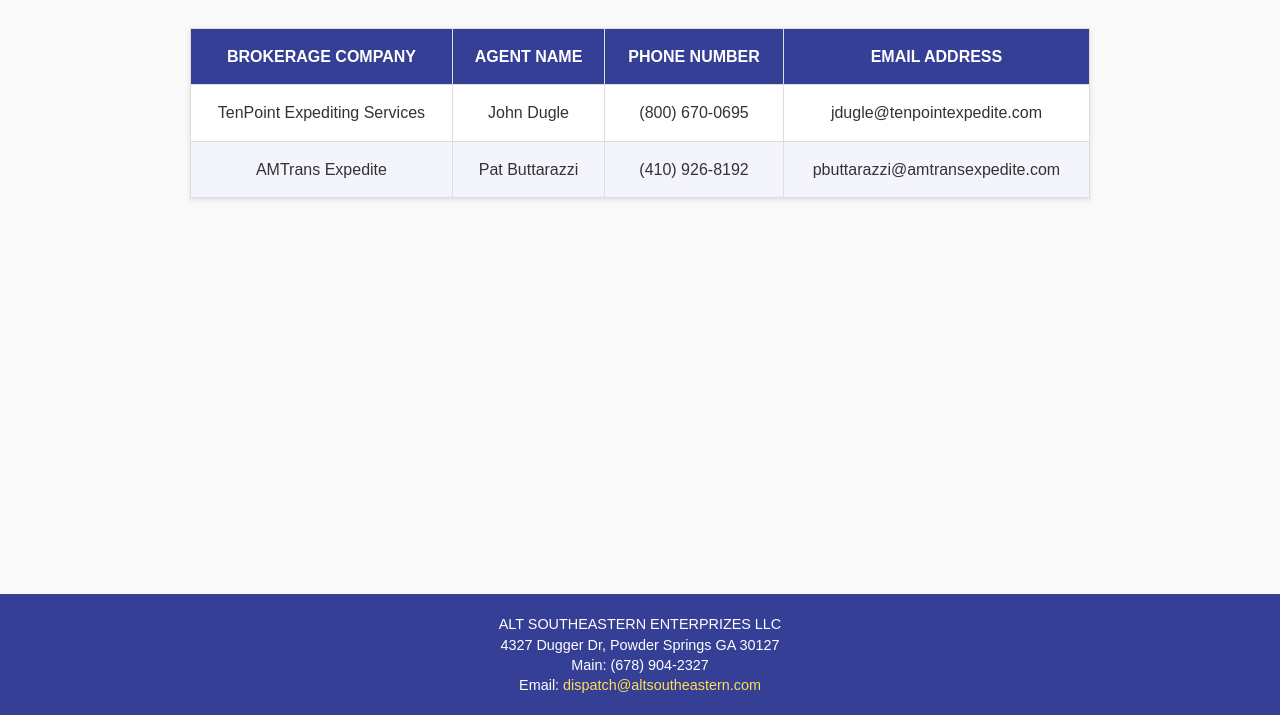
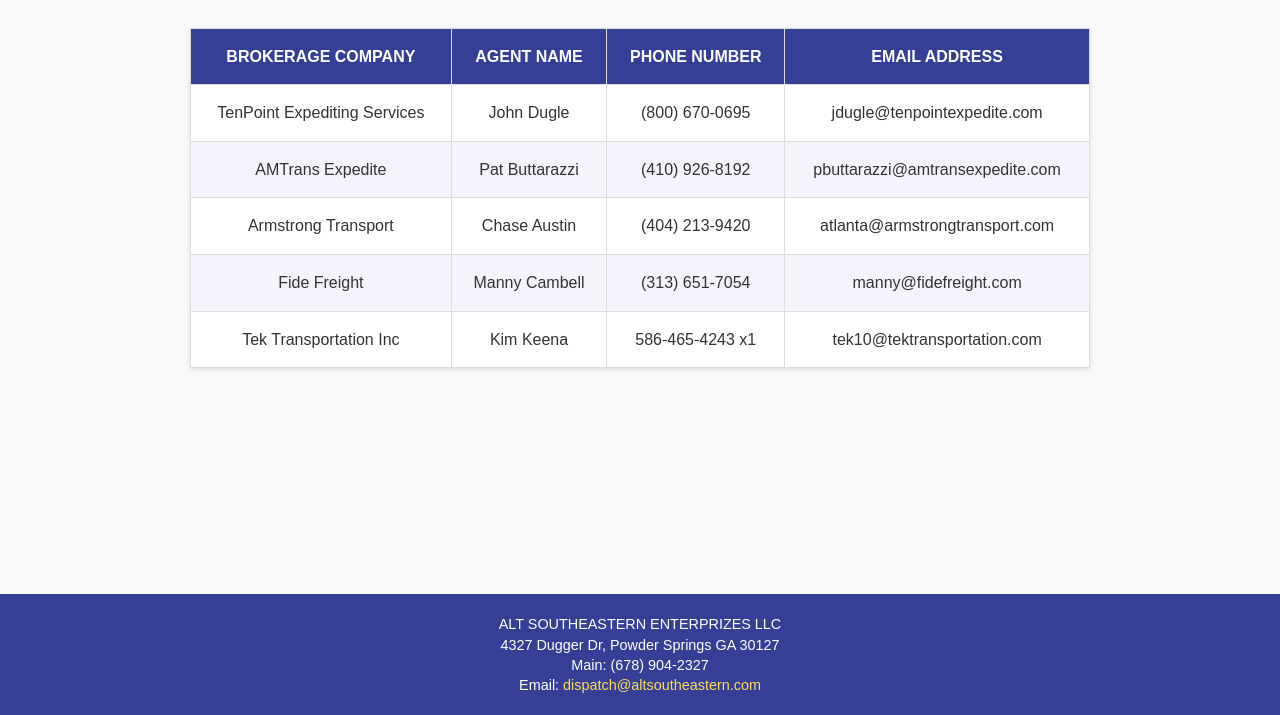
Before and after one commit to AlexT-ALT/References-list, a plain HTML site: page index.html in a window 1280 px wide. Shown: the part 85-800 px from the top of the page. Drawn offline with Linux system fonts and the light colour scheme.

Commit message:
3 refs added

```diff
--- a/index.html
+++ b/index.html
@@ -104,6 +104,24 @@
                 <td>(410) 926-8192</td>
                 <td>pbuttarazzi@amtransexpedite.com</td>
             </tr>
+            <tr>
+                <td>Armstrong Transport</td>
+                <td>Chase Austin</td>
+                <td>(404) 213-9420</td>
+                <td>atlanta@armstrongtransport.com</td>
+            </tr>
+            <tr>
+                <td>Fide Freight</td>
+                <td>Manny Cambell</td>
+                <td>(313) 651-7054</td>
+                <td>manny@fidefreight.com</td>
+            </tr>
+            <tr>
+                <td>Tek Transportation Inc</td>
+                <td>Kim Keena</td>
+                <td>586-465-4243 x1</td>
+                <td>tek10@tektransportation.com</td>
+            </tr>
         </tbody>
     </table>
     <footer>
```
